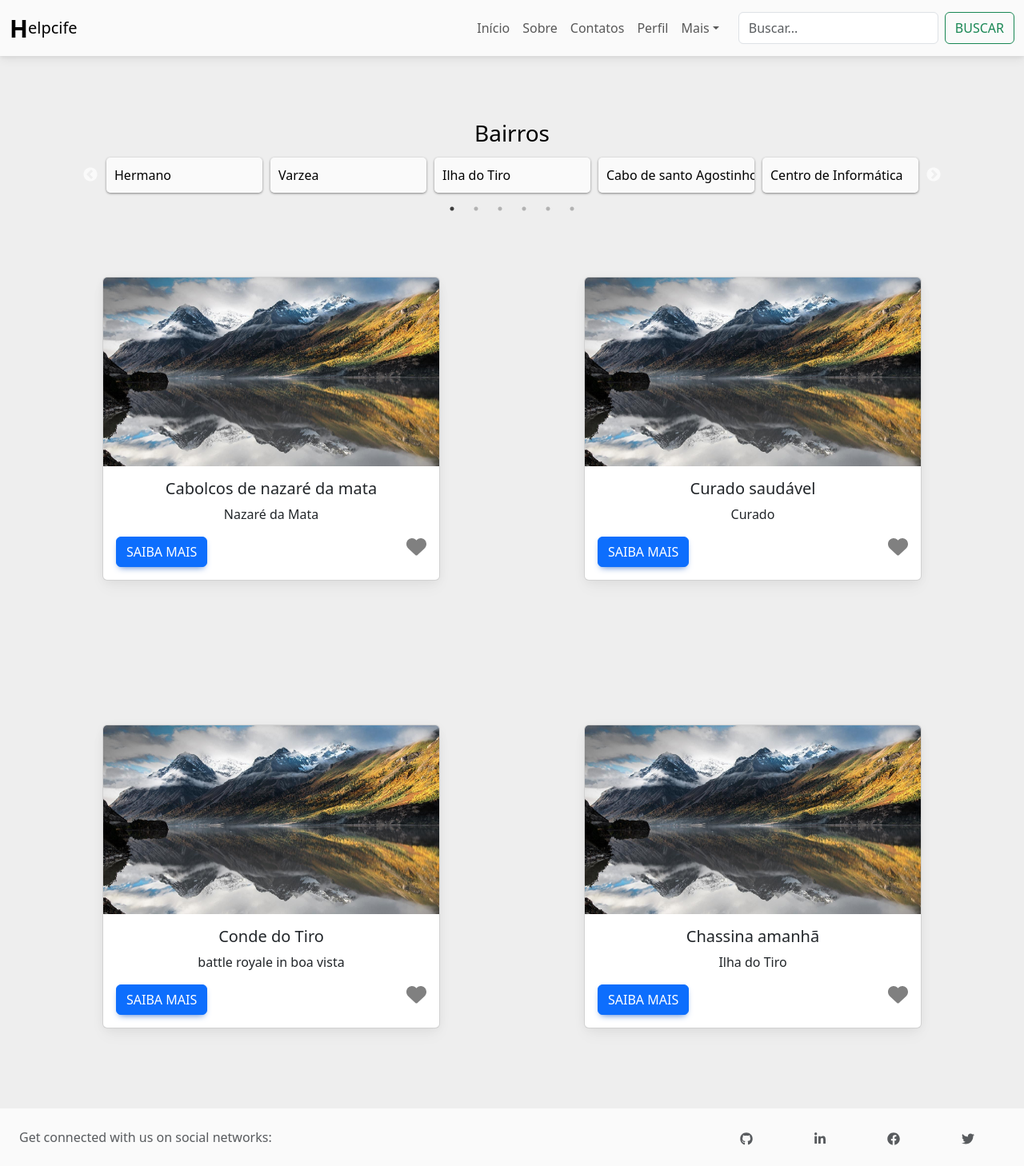
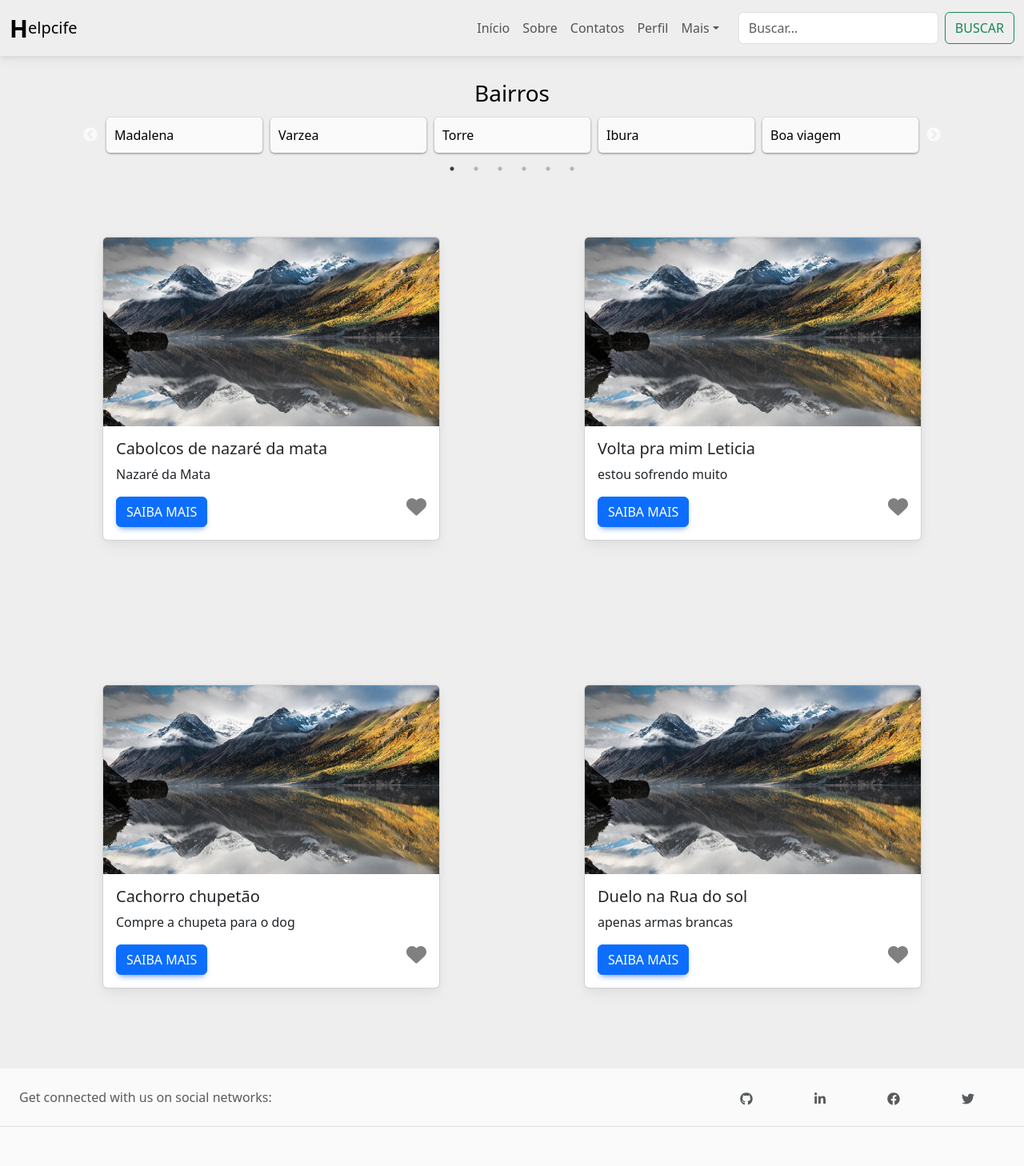
Before and after one commit to RodBC/Projeto-Engenharia-Software, a React (Vite) app in the folder application/apps/client/: page / in a window 1280 px wide. Shown: the top 1458 px of the page at 80% size. Built offline with nearby package versions, Linux system fonts and the light colour scheme.

Commit message:
atualizando front

```diff
--- a/application/apps/client/src/components/HomePage/HomePage.tsx
+++ b/application/apps/client/src/components/HomePage/HomePage.tsx
@@ -2,21 +2,13 @@ import {Locations} from "../LocationsCarrousel/Locations"
 import { Footer } from "../Footer/Footer.js"
 import {NavBar} from "../Navbar/navbar.jsx"
 import {TestCard} from "../TestCard/TestCard"
-import { AuthContext } from "../../contexts/auth/AuthContext.js"
-import { useContext } from "react"
 import './HomePage.css'
 
 export const HomePage = () => {
-    const auth = useContext(AuthContext)
 
     return(
       <>
         <NavBar/>
-        <div className="title1">
-            {auth?.user && `Olá, ${auth?.user?.name}!`}
-            <br />
-
-        </div>
 
         <div className="locations_buttons">
             <Locations/>
--- a/application/apps/client/src/components/LocationsCarrousel/Locations.tsx
+++ b/application/apps/client/src/components/LocationsCarrousel/Locations.tsx
@@ -2,14 +2,9 @@ import Slider from 'react-slick';
 import "slick-carousel/slick/slick.css";
 import "slick-carousel/slick/slick-theme.css";
 import './Locations.css'
-import Carousel from 'react-bootstrap/Carousel';
-import styled from 'styled-components'
 
 
 export const Locations = () => {
-
-
-
     const settings = {
       dots: true,
       infinite: true,
@@ -18,29 +13,27 @@ export const Locations = () => {
       slidesToScroll: 1,
     };
 
-
-
     return (
       <div  style={{ width: '80%', margin:'auto', marginBottom: '100px', color: 'black'}} className='Slider'>
-        <h3 style={{width: '100%', textAlign: 'center'}}>Bairros</h3>
+        <h3 style={{width: '100%', textAlign: 'center', marginTop: '30px'}}>Bairros</h3>
         <Slider {...settings} >
           <div>
-            <p  style={{textAlign: 'center'}}>Hermano</p>
+            <p  style={{textAlign: 'center'}}>Madalena</p>
           </div>
           <div>
             <p>Varzea</p>
           </div>
           <div>
-            <p>Ilha do Tiro</p>
+            <p>Torre</p>
           </div>
           <div>
-            <p>Cabo de santo Agostinho</p>
+            <p>Ibura</p>
           </div>
           <div>
-            <p>Centro de Informática</p>
+            <p>Boa viagem</p>
           </div>
           <div>
-            <p>UFPE</p>
+            <p>Curado</p>
           </div>
         </Slider>
       </div>
--- a/application/apps/client/src/components/Navbar/navbar.tsx
+++ b/application/apps/client/src/components/Navbar/navbar.tsx
@@ -7,7 +7,7 @@ import NavDropdown from 'react-bootstrap/NavDropdown';
 import Offcanvas from 'react-bootstrap/Offcanvas';
 import { AuthContext } from '../../contexts/auth/AuthContext';
 import { useContext } from 'react';
-import { useNavigate } from "react-router-dom";
+import { useNavigate } from 'react-router-dom';
 import * as styled from './styles'
 
 export const NavBar = () => {
@@ -24,8 +24,11 @@ export const NavBar = () => {
             <Navbar.Brand href="#" >
 				      <span style={{fontWeight: 'bold', fontSize: '30px'}}>H</span>elpcife
 			      </Navbar.Brand>
-            <Navbar.Toggle aria-controls={`offcanvasNavbar-expand-${expand}`} style={{ color: '#eee'}}>
+            <Navbar.Toggle aria-controls={`offcanvasNavbar-expand-${expand}`} style={{ color: '#eee', height:'100%'}}>
+              <div style={{display: 'flex', alignItems: 'center', justifyContent: 'center', height: '100%'}}>
+              <p style={{color: 'black', marginTop: '10px'}}>{auth?.user && auth?.user.name}</p>
 				      <styled.UserIcon/>
+              </div>
 			      </Navbar.Toggle>
             <Navbar.Offcanvas
               id={`offcanvasNavbar-expand-${expand}`}
@@ -57,7 +60,7 @@ export const NavBar = () => {
                     </NavDropdown.Item>
                     <NavDropdown.Divider />
                     <NavDropdown.Item href="/">
-                    {auth?.user && <a href='/home' style={{border: 'none' , color: 'red', backgroundColor: 'rgb(255, 255, 255, 0.7)'}} onClick={ auth.signOut }>Sair</a>}
+                    {auth?.user && <div style={{border: 'none' , color: 'red', backgroundColor: 'rgb(255, 255, 255, 0.7)'}} onClick={auth.signOut}>Sair</div>}
                     {!auth?.user && <a href='/login'  style={{textDecoration: 'none', color: 'none'}}>Entrar</a>}
                     </NavDropdown.Item>
                   </NavDropdown>
--- a/application/apps/client/src/components/Navbar/styles.tsx
+++ b/application/apps/client/src/components/Navbar/styles.tsx
@@ -5,7 +5,7 @@ import { FaUserCircle } from 'react-icons/fa';
 export const NavBar = styled(Navbar)`
     height: 70px;
     color: red;
-    background-color: rgb(255,255,255, 0.7);
+    background-color: #eee;
 
 `;
 
@@ -13,4 +13,5 @@ export const UserIcon = styled(FaUserCircle)`
     color: #000;
     width: 35px;
     height: 35px;
+    margin-left: 10px;
 `;
--- a/application/apps/client/src/components/TestCard/TestCard.tsx
+++ b/application/apps/client/src/components/TestCard/TestCard.tsx
@@ -22,16 +22,16 @@ const cardsData: CardData[] = [
     descricao: "Nazaré da Mata",
   },
   {
-    iniciativa: "Curado saudável",
-    descricao: "Curado",
+    iniciativa: "Volta pra mim Leticia",
+    descricao: "estou sofrendo muito",
   },
   {
-    iniciativa: "Conde do Tiro",
-    descricao: "battle royale in boa vista",
+    iniciativa: "Cachorro chupetão",
+    descricao: "Compre a chupeta para o dog",
   },
   {
-    iniciativa: "Chassina amanhã",
-    descricao: "Ilha do Tiro",
+    iniciativa: "Duelo na Rua do sol",
+    descricao: "apenas armas brancas",
   },
 ];
 
@@ -63,12 +63,12 @@ const CardItem: React.FC<CardItemProps> = ({ data }) => {
         // style={{ width: '100%'}}
         <Card style={{ width: '100%', height:'100%'}}>
           <Card.Img variant="top" src={montanha} />
-          <Card.Body>
+          <Card.Body style={{display: 'flex', alignItems: 'start', flexDirection: 'column'}}>
             <Card.Title>{data.iniciativa}</Card.Title>
             <Card.Text>
               {data.descricao}
             </Card.Text>
-            <div style={{display: 'flex', justifyContent: 'space-between'}}>
+            <div style={{display: 'flex', justifyContent: 'space-between', width: '100%'}}>
             <Button variant="primary">Saiba Mais</Button>
             <FontAwesomeIcon
               icon={faHeart}
--- a/application/apps/client/src/contexts/auth/AuthProvider.tsx
+++ b/application/apps/client/src/contexts/auth/AuthProvider.tsx
@@ -71,6 +71,7 @@ export const AuthProvider: React.FC<{ children: React.ReactNode }> = ({ children
       destroyCookie(null, "reactauth.user_id", { path: '/' })
       destroyCookie(null, "reactauth.token", { path: '/' })
       setUser(null);
+      window.location.reload();
     };
 
     const isAuthenticated = user !== null;
```
